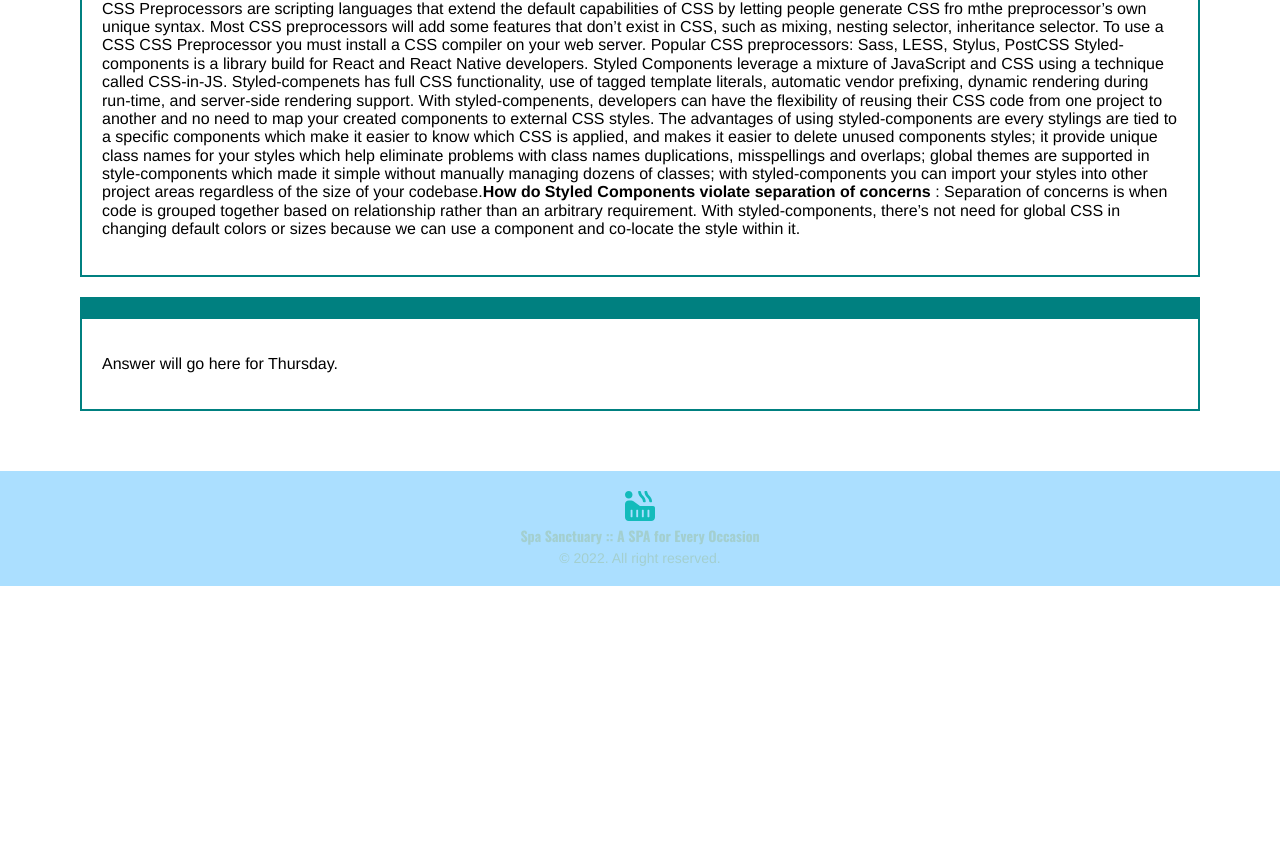
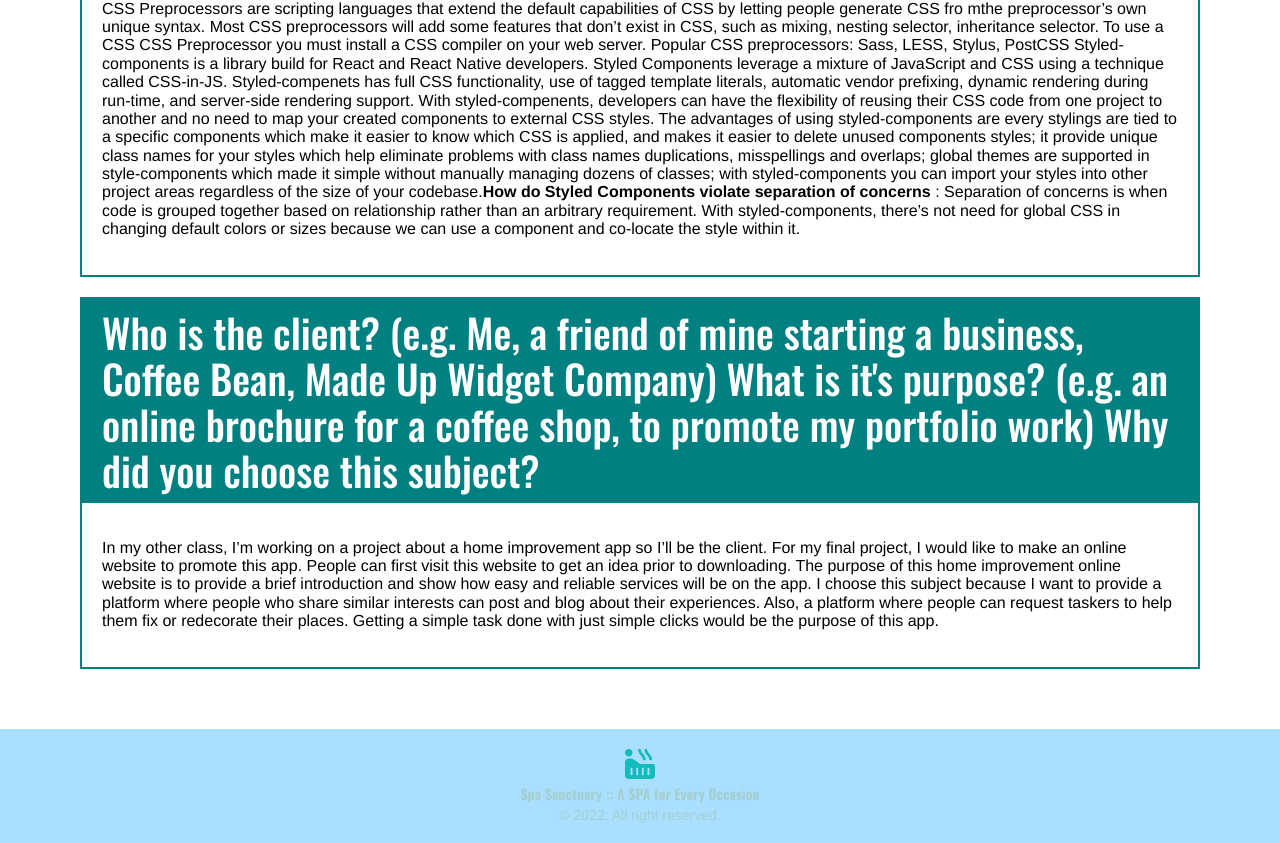
Before and after one commit to christinal59/Web-1-Li-Christina-Final, a React (Create React App) app: page /homework in a window 1280 px wide. Shown: the part 5076-5919 px from the top of the page. Before the commit the page ends 5662 px from the top, so only its background shows below. Built offline with nearby package versions, Linux system fonts and the light colour scheme.

Commit message:
Updating Homework

```diff
--- a/src/React/Homework/Essays/Essays.jsx
+++ b/src/React/Homework/Essays/Essays.jsx
@@ -176,8 +176,10 @@ const Essays= () => {
                     CSS in changing default colors or sizes because we can use a component and co-locate the style within it.
                     </p>
             </Essay>
-            <Essay q="">
-                <p>Answer will go here for Thursday.</p>
+            <Essay q="Who is the client? (e.g. Me, a friend of mine starting a business, Coffee Bean, Made Up Widget Company) What is it's purpose? (e.g. an online brochure for a coffee shop, to promote my portfolio work) Why did you choose this subject?">
+                <p>In my other class, I’m working on a project about a home improvement app so I’ll be the client. For my final project, I would like to make an online website to promote this app. People can first visit this website to get an idea prior to downloading.
+                The purpose of this home improvement online website is to provide a brief introduction and show how easy and reliable services will be on the app. I choose this subject because I want to provide a platform where people who share similar interests can post
+                and blog about their experiences. Also, a platform where people can request taskers to help them fix or redecorate their places. Getting a simple task done with just simple clicks would be the purpose of this app.</p>
             </Essay>
         </EssaysStyled>
     )
```
